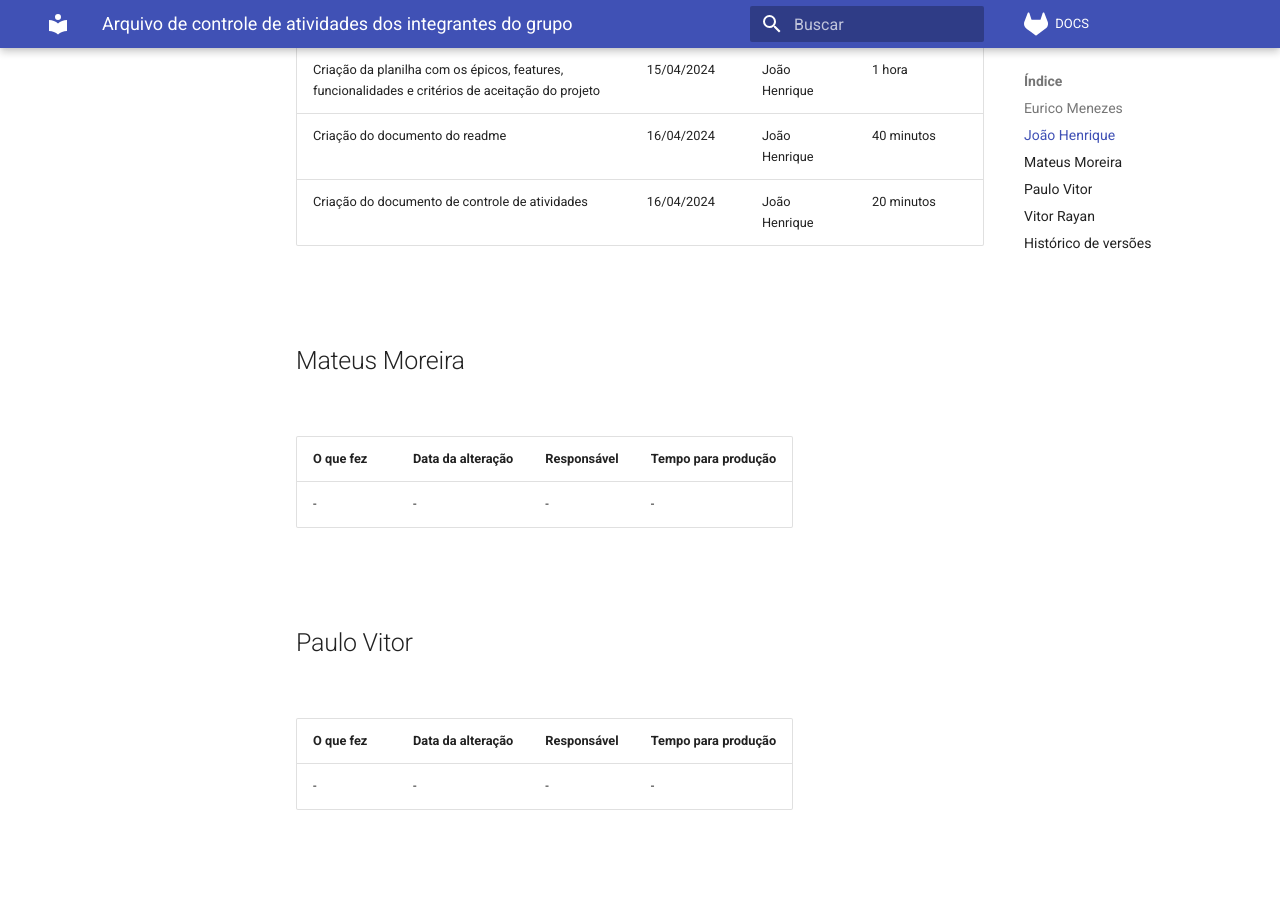
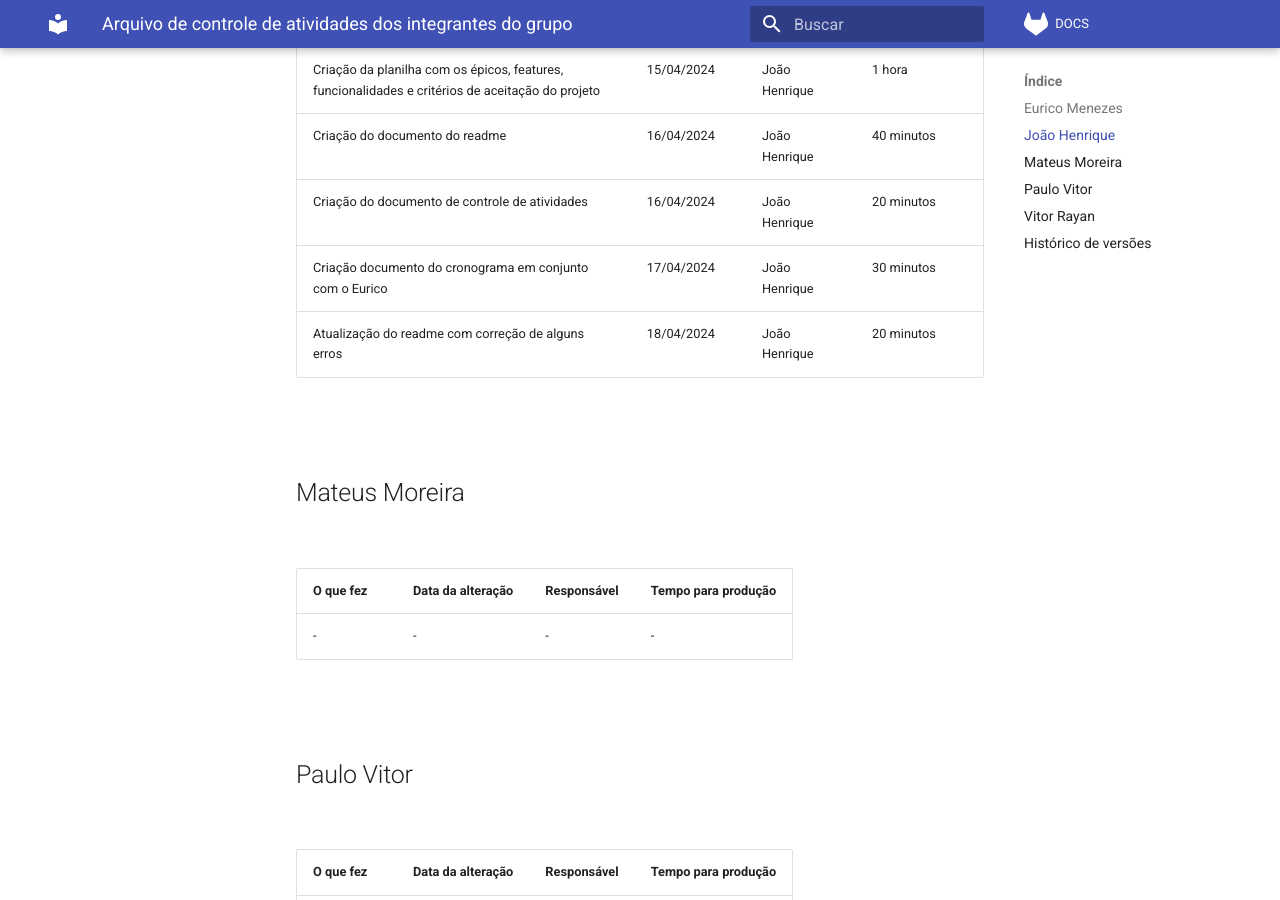
Before and after one commit to Simula-Fin/DOCS, an MkDocs documentation site: the page built from docs/controleDeAtividade.md, in a window 1280 px wide and 900 px high, scrolled down 835 px. Built offline with MkDocs 1.6.1 and Material for MkDocs 9.7.7, drawn with Linux system fonts in a browser that asks for light colours; comment, search, counter and statistics services are not loaded.

Commit message:
Refactor readme.md

```diff
--- a/docs/controleDeAtividade.md
+++ b/docs/controleDeAtividade.md
@@ -19,8 +19,10 @@
 | **O que fez**                                                                                    | **Data da alteração** | **Responsável** | **Tempo para produção** |
 | ------------------------------------------------------------------------------------------------ | --------------------- | --------------- | ----------------------- |
 | Criação da planilha com os épicos, features, funcionalidades e critérios de aceitação do projeto | 15/04/2024            | João Henrique   | 1 hora                  |
-| Criação do documento do readme                                                                   | 16/04/2024            | João Henrique   | 40 minutos              |
+| Criação do documento do readme                                                                  | 16/04/2024            | João Henrique   | 40 minutos              |
 | Criação do documento de controle de atividades                                                   | 16/04/2024            | João Henrique   | 20 minutos              |
+| Criação documento do cronograma em conjunto com o Eurico          | 17/04/2024            | João Henrique  | 30 minutos              |
+| Atualização do readme com correção de alguns erros                                                   | 18/04/2024            | João Henrique   | 20 minutos              |
 
 <br>
 
```
Also changed, not shown: README.md (+10 -3 lines).
